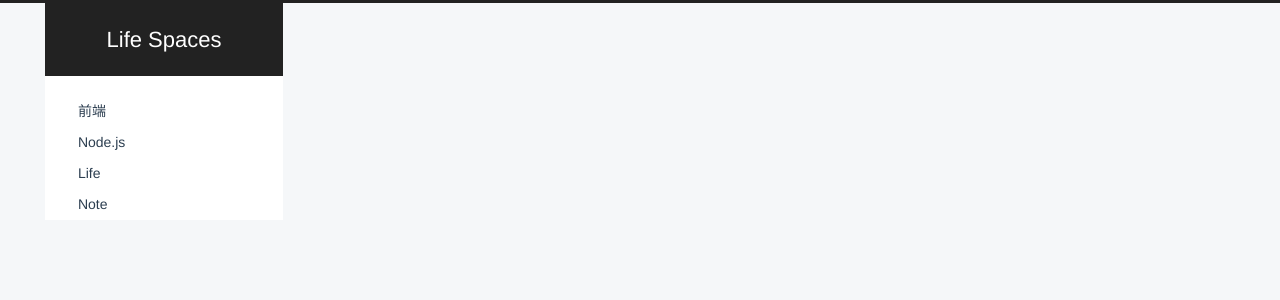
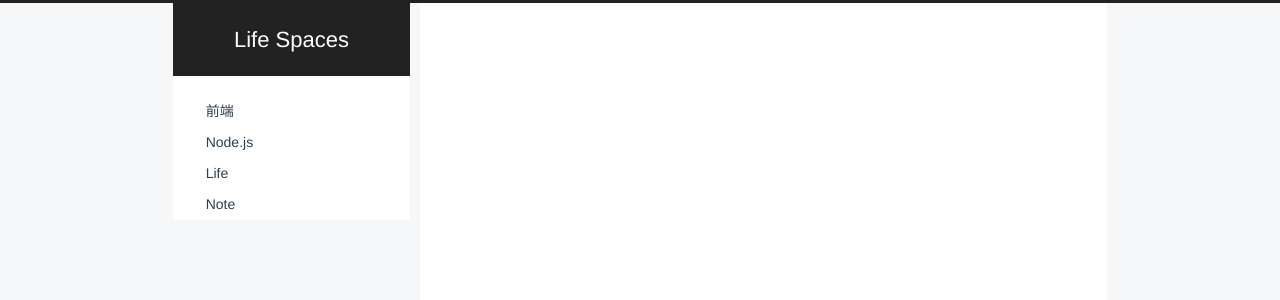
Before and after one commit to ZthStudy/life-spaces, a Vue app: page /#/ in a window 1280 px wide. Shown: the top 300 px of the page. Built offline with nearby package versions, Linux system fonts and the light colour scheme.

Commit message:
初步引用wangEditor

```diff
--- a/package.json
+++ b/package.json
@@ -6,8 +6,10 @@
     "build": "vuedx-typecheck . && vite build"
   },
   "dependencies": {
+    "ant-design-vue": "^2.0.0",
     "vue": "^3.0.5",
-    "vue-router": "^4.0.3"
+    "vue-router": "^4.0.3",
+    "wangeditor": "^4.6.6"
   },
   "devDependencies": {
     "@types/node": "^14.14.20",
--- a/src/App.vue
+++ b/src/App.vue
@@ -34,7 +34,7 @@ export default defineComponent({
 
 <style scoped>
 .container {
-  width: 1190px;
+  width: 73%;
   margin: 0 auto;
   display: flex;
 }
--- a/src/components/Main/JsList/index.vue
+++ b/src/components/Main/JsList/index.vue
@@ -4,18 +4,26 @@
  * @Author: zhangtianhou
  * @Date: 2021-02-15 11:34:24
  * @LastEditors: zhangtianhou
- * @LastEditTime: 2021-02-17 10:30:18
+ * @LastEditTime: 2021-02-21 16:49:04
 -->
 <template>
   <div>jslist</div>
+  <div id="editor"></div>
 </template>
 <script lang='ts'>
-import { defineComponent } from "vue";
+import { defineComponent, onMounted } from "vue";
+import E from "wangeditor";
 export default defineComponent({
   name: "JsList",
   components: {},
   props: [],
-  setup: () => {},
+  setup: () => {
+    onMounted(() => {
+      console.log(1);
+      const editor = new E("#editor");
+      editor.create();
+    });
+  },
 });
 </script>
 <style scoped>
--- a/src/components/Main/index.vue
+++ b/src/components/Main/index.vue
@@ -4,10 +4,12 @@
  * @Author: zhangtianhou
  * @Date: 2021-02-15 11:36:26
  * @LastEditors: zhangtianhou
- * @LastEditTime: 2021-02-15 21:37:36
+ * @LastEditTime: 2021-02-21 16:50:10
 -->
 <template>
-  <router-view></router-view>
+  <div class="main">
+    <router-view></router-view>
+  </div>
 </template>
 <script lang='ts'>
 import { defineComponent } from "vue";
@@ -19,4 +21,11 @@ export default defineComponent({
 });
 </script>
 <style scoped>
+.main {
+  width: calc(100% - 240px);
+  min-height: 100vh;
+  margin-left: 10px;
+  background: #fff;
+  padding: 20px;
+}
 </style>
--- a/src/components/SideBar/index.vue
+++ b/src/components/SideBar/index.vue
@@ -16,9 +16,8 @@ export default defineComponent({
 </script>
 <style lang="scss" scoped>
 aside {
-  width: 20%;
+  width: 240px;
   h1 {
-    width: 100%;
     padding: 20px 0;
     text-align: center;
     background: $textture;
```
